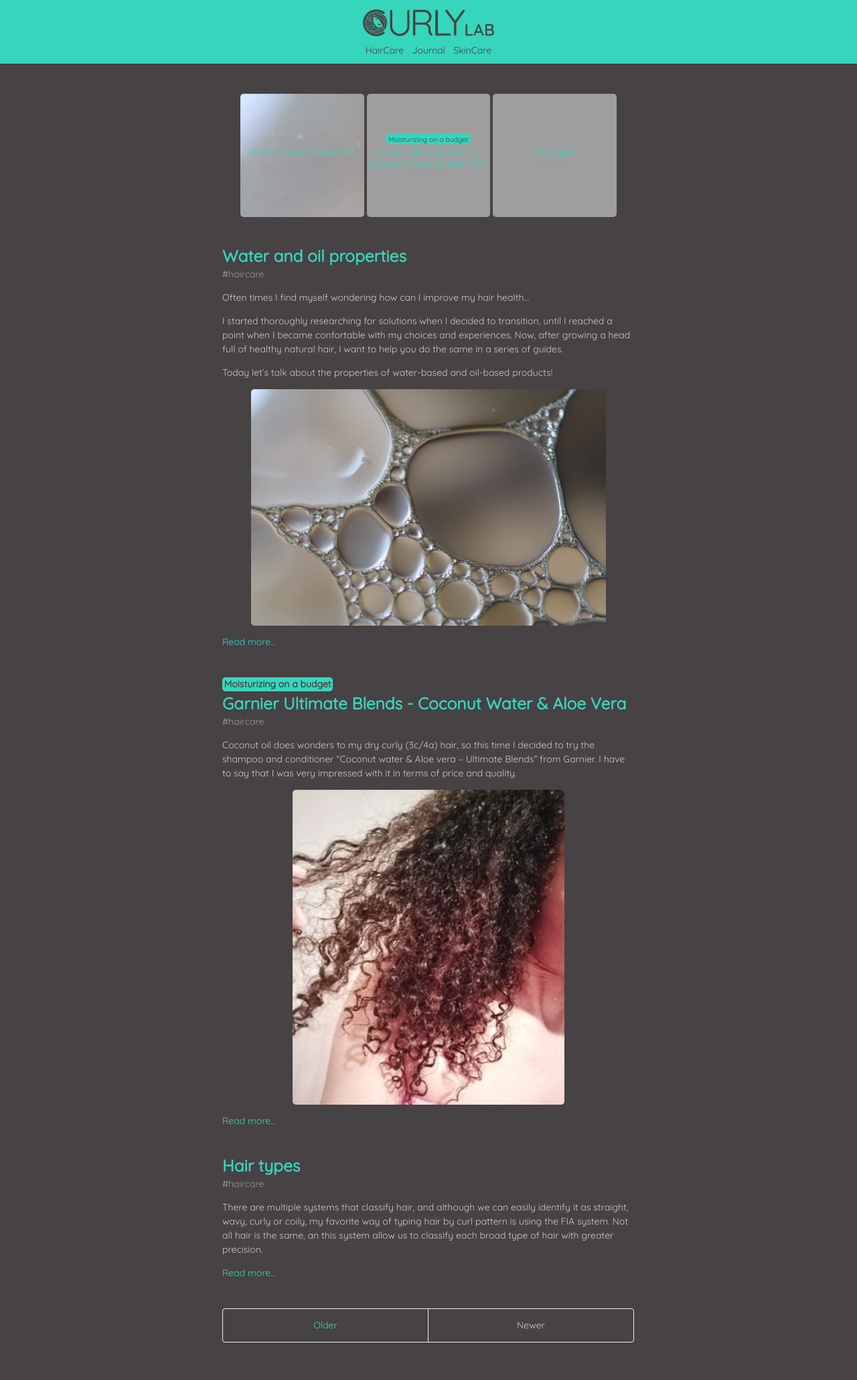
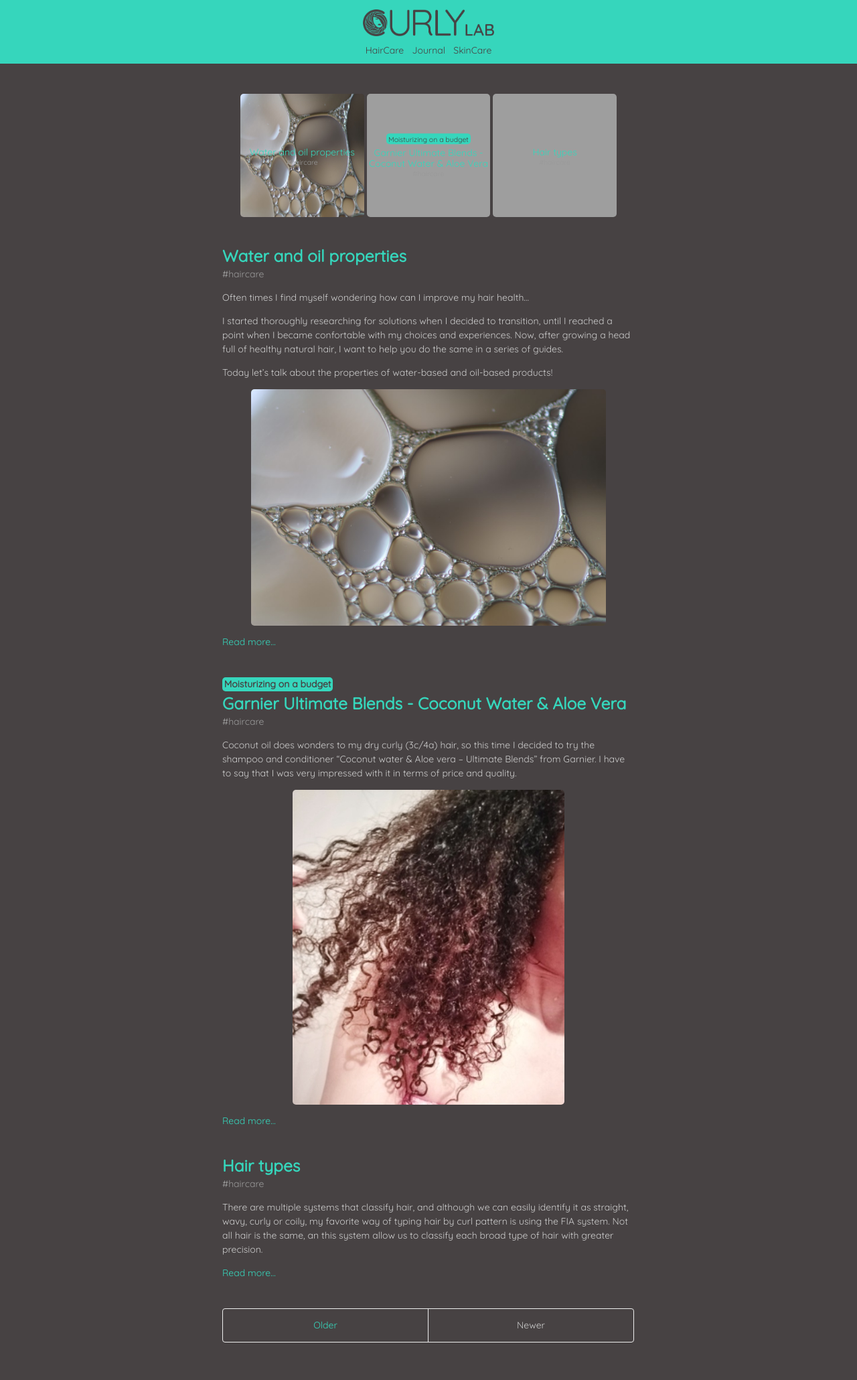
Before and after one commit to curlylab/curlylab.github.io, a Jekyll site: the page built from index.html, in a window 1280 px wide. Shown: the whole page at 67% size. Built offline with Jekyll 4.4.1, drawn with Linux system fonts in a browser that asks for light colours; the list of posts is cut into pages by our own code; grey boxes are pictures that could not be loaded.

Commit message:
Update index.html

```diff
--- a/index.html
+++ b/index.html
@@ -7,7 +7,8 @@
     {% if paginator.page == 1 %}
     {% for post in paginator.posts %}
     <div class="box">
-    <div class="obox" style="background-image: url('/public/img/{{ post.image }}');">
+    <div class="obox" style="background-image: url('/public/img/{{ post.image }}');background-repeat:no-repeat;
+    background-size:100% 100%;">
     <div class="ibox">
     {% for tags in post.tags %}
       <div class="boxpost-tags">{{ post.tags }}</div>
```
